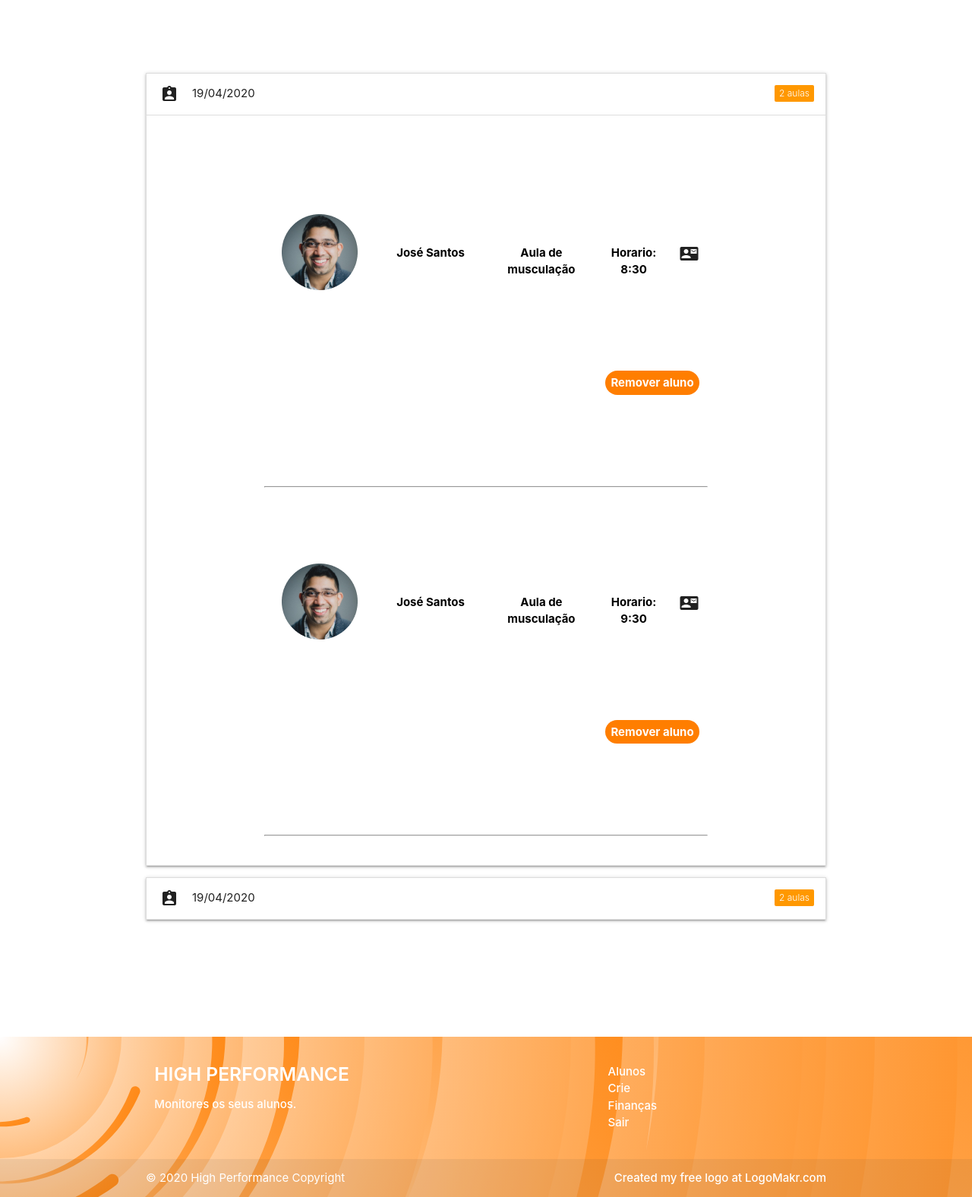
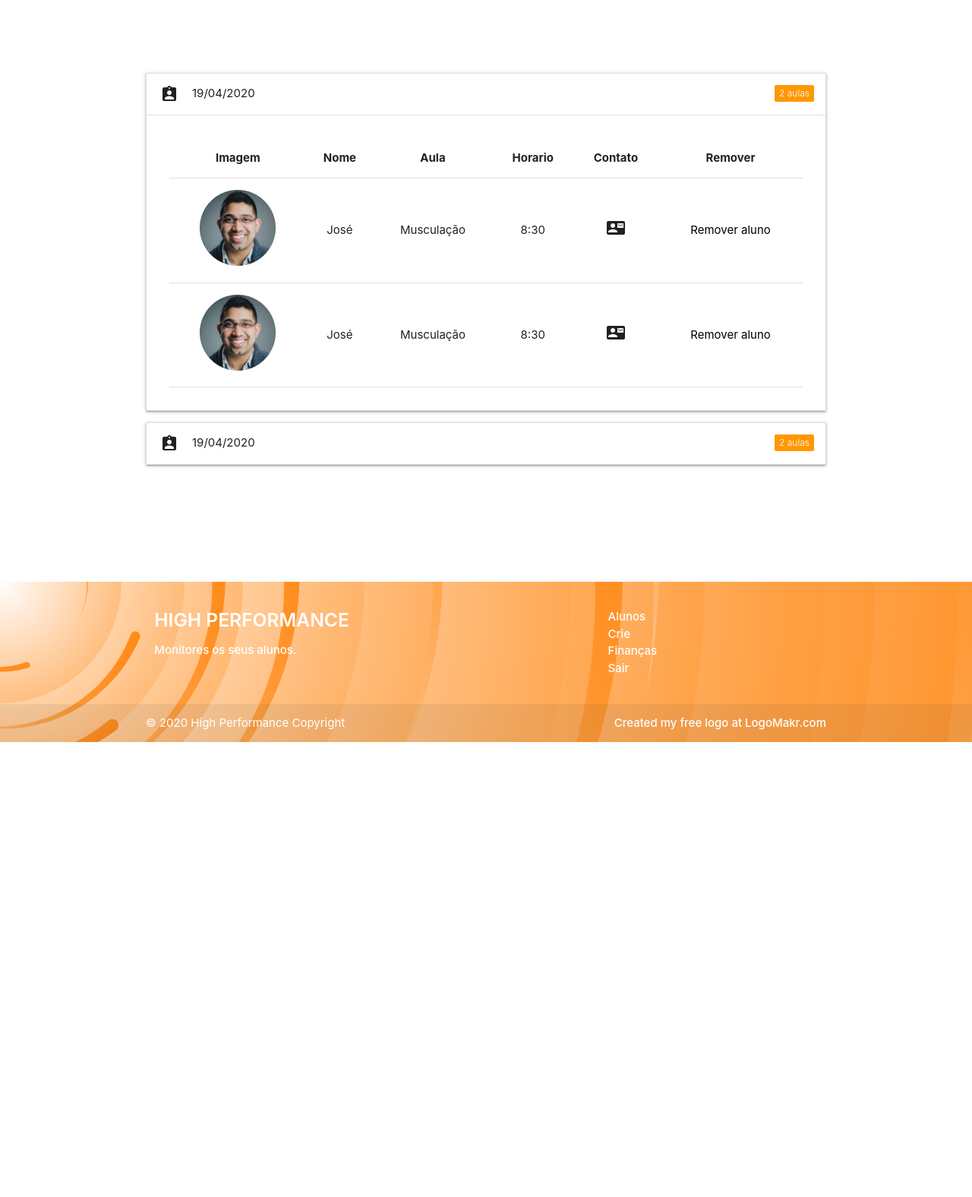
Before and after one commit to rafalmeida73/HighPerformance, a PHP site: page /pages/crie/crie.html in a window 1280 px wide, after a click that opens the changed part. Shown: the part 307-1883 px from the top of the page at 76% size. After the commit the page ends 1284 px from the top, so only its background shows below. Run offline with PHP 8.4, Linux system fonts and the light colour scheme.

Commit message:
Alternado tabela crie

```diff
--- a/pages/crie/crie.css
+++ b/pages/crie/crie.css
@@ -136,9 +136,13 @@
     margin-top: 100px;
 }
 
-#alunosAtivos i {
-    margin-top: 40px;
+table i {
     cursor: pointer;
+}
+
+#marginTh {
+    margin-top: 43px;
+    margin-bottom: 44px;
 }
 
 #alunosAtivos button {
--- a/pages/crie/crie.html
+++ b/pages/crie/crie.html
@@ -64,70 +64,43 @@
                         <span class="new badge orange" data-badge-caption="aulas">2</span>
                     </div>
                     <div class="collapsible-body"><span>
-                <div class="container " id="alunosAtivos">
-                    <div>
-                        <div class="row">
-                            <div class="col s12 m3 l3 center-align">
-                                <img class="responsive-img " src="../../img/avatar.png" alt="avatar do usuario">
+                            <div class="col s12 m12 l12">
+                                <table class="highlight centered table responsive-table" id="tabledata">
+                                    <thead>
+                                        <tr>
+                                            <th id="marginTh">Imagem</th>
+                                            <th>Nome</th>
+                                            <th>Aula</th>
+                                            <th>Horario</th>
+                                            <th>Contato</th>
+                                            <th>Remover</th>
+                                        </tr>
+                                    </thead>
+
+                                    <tbody>
+                                        <tr data-url="../treino/treino.html">
+                                            <td><img src="../../img/avatar.png" alt="Foto José"></td>
+                                            <td>José</td>
+                                            <td>Musculação</td>
+                                            <td>8:30</td>
+                                            <td> <i class="material-icons prefix tooltipped" data-position="bottom"
+                                                    data-tooltip="Enviar SMS">contact_mail</i></td>
+                                            <td><a href="#" class="black-text">Remover aluno</a></td>
+                                        </tr>
+
+                                        <tr data-url="../treino/treino.html">
+                                            <td><img src="../../img/avatar.png" alt="Foto José"></td>
+                                            <td>José</td>
+                                            <td>Musculação</td>
+                                            <td>8:30</td>
+                                            <td> <i class="material-icons prefix tooltipped" data-position="bottom"
+                                                    data-tooltip="Enviar SMS">contact_mail</i></td>
+                                            <td><a href="#" class="black-text">Remover aluno</a></td>
+                                        </tr>
+                                    </tbody>
+                                </table>
                             </div>
-
-                            <div class="col s12 m3 l3 center-align">
-                                <p>José Santos</p>
-                            </div>
-
-                            <div class="col s12 m3 l3 center-align">
-                                <p>Aula de musculação</p>
-                            </div>
-
-
-                            <div class="col s6 m2 l2 center-align">
-                                <p>Horario: 8:30</p>
-                            </div>
-
-                            <div class="col s6 m1 l1 center-align">
-                                <i class="material-icons prefix tooltipped" data-position="bottom" data-tooltip="Enviar SMS">contact_mail</i>
-                            </div>
-
-                            <div class="col s12 m4 l12 right-align">
-                                <button>Remover aluno</button>
-                            </div>
-                        </div>
-                        <hr>
-                    </div>
-                </div>
-
-                <div class="container " id="alunosAtivos">
-                    <div>
-                        <div class="row">
-                            <div class="col s12 m3 l3 center-align">
-                                <img class="responsive-img " src="../../img/avatar.png" alt="avatar do usuario">
-                            </div>
-
-                            <div class="col s12 m3 l3 center-align">
-                                <p>José Santos</p>
-                            </div>
-
-                            <div class="col s12 m3 l3 center-align">
-                                <p>Aula de musculação</p>
-                            </div>
-
-
-                            <div class="col s6 m2 l2 center-align">
-                                <p>Horario: 9:30</p>
-                            </div>
-
-                            <div class="col s6 m1 l1 center-align">
-                                <i class="material-icons prefix tooltipped" data-position="bottom" data-tooltip="Enviar SMS">contact_mail</i>
-                            </div>
-
-                            <div class="col s12 m4 l12 right-align">
-                                <button>Remover aluno</button>
-                            </div>
-                        </div>
-                        <hr>
-                    </div>
-                </div>
-            </span>
+                        </span>
                     </div>
                 </li>
             </ul>
@@ -142,70 +115,43 @@
                         <span class="new badge orange" data-badge-caption="aulas">2</span>
                     </div>
                     <div class="collapsible-body"><span>
-                <div class="container " id="alunosAtivos">
-                    <div>
-                        <div class="row">
-                            <div class="col s12 m3 l3 center-align">
-                                <img class="responsive-img " src="../../img/avatar.png" alt="avatar do usuario">
-                            </div>
+                        <div class="col s12 m12 l12">
+                            <table class="highlight centered table responsive-table" id="tabledata">
+                                <thead>
+                                    <tr>
+                                        <th id="marginTh">Imagem</th>
+                                        <th>Nome</th>
+                                        <th>Aula</th>
+                                        <th>Horario</th>
+                                        <th>Contato</th>
+                                        <th>Remover</th>
+                                    </tr>
+                                </thead>
 
-                            <div class="col s12 m3 l3 center-align">
-                                <p>José Santos</p>
-                            </div>
+                                <tbody>
+                                    <tr data-url="../treino/treino.html">
+                                        <td><img src="../../img/avatar.png" alt="Foto José"></td>
+                                        <td>José</td>
+                                        <td>Musculação</td>
+                                        <td>8:30</td>
+                                        <td> <i class="material-icons prefix tooltipped" data-position="bottom"
+                                                data-tooltip="Enviar SMS">contact_mail</i></td>
+                                        <td><a href="#" class="black-text">Remover aluno</a></td>
+                                    </tr>
 
-                            <div class="col s12 m3 l3 center-align">
-                                <p>Aula de musculação</p>
-                            </div>
-
-
-                            <div class="col s6 m2 l2 center-align">
-                                <p>Horario: 8:30</p>
-                            </div>
-
-                            <div class="col s6 m1 l1 center-align">
-                                <i class="material-icons prefix tooltipped" data-position="bottom" data-tooltip="Enviar SMS">contact_mail</i>
-                            </div>
-
-                            <div class="col s12 m4 l12 right-align">
-                                <button>Remover aluno</button>
-                            </div>
+                                    <tr data-url="../treino/treino.html">
+                                        <td><img src="../../img/avatar.png" alt="Foto José"></td>
+                                        <td>José</td>
+                                        <td>Musculação</td>
+                                        <td>8:30</td>
+                                        <td> <i class="material-icons prefix tooltipped" data-position="bottom"
+                                                data-tooltip="Enviar SMS">contact_mail</i></td>
+                                        <td><a href="#" class="black-text">Remover aluno</a></td>
+                                    </tr>
+                                </tbody>
+                            </table>
                         </div>
-                        <hr>
-                    </div>
-                </div>
-
-                <div class="container " id="alunosAtivos">
-                    <div>
-                        <div class="row">
-                            <div class="col s12 m3 l3 center-align">
-                                <img class="responsive-img " src="../../img/avatar.png" alt="avatar do usuario">
-                            </div>
-
-                            <div class="col s12 m3 l3 center-align">
-                                <p>José Santos</p>
-                            </div>
-
-                            <div class="col s12 m3 l3 center-align">
-                                <p>Aula de musculação</p>
-                            </div>
-
-
-                            <div class="col s6 m2 l2 center-align">
-                                <p>Horario: 9:30</p>
-                            </div>
-
-                            <div class="col s6 m1 l1 center-align">
-                                <i class="material-icons prefix tooltipped" data-position="bottom" data-tooltip="Enviar SMS">contact_mail</i>
-                            </div>
-
-                            <div class="col s12 m4 l12 right-align">
-                                <button>Remover aluno</button>
-                            </div>
-                        </div>
-                        <hr>
-                    </div>
-                </div>
-            </span>
+                    </span>
                     </div>
                 </li>
             </ul>
@@ -237,7 +183,8 @@
         <div class="footer-copyright">
             <div class="container white-text">
                 © 2020 High Performance Copyright
-                <a class="white-text text-lighten-4 right" href="https://logomakr.com">Created my free logo at LogoMakr.com</a>
+                <a class="white-text text-lighten-4 right" href="https://logomakr.com">Created my free logo at
+                    LogoMakr.com</a>
             </div>
         </div>
     </footer>
```
